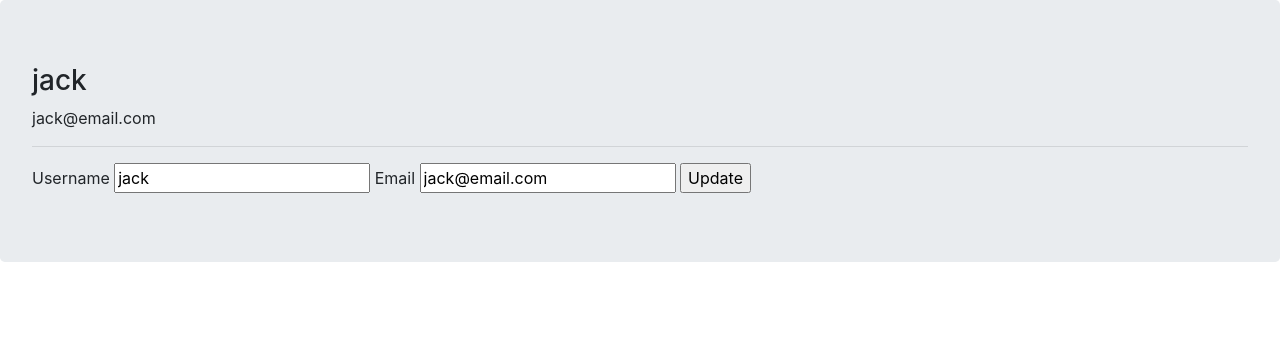
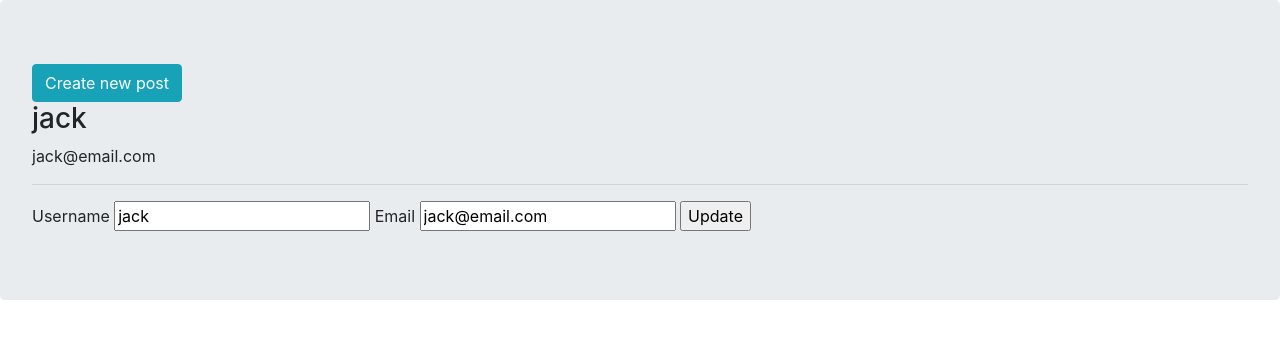
Before and after one commit to amirbigg/flask-blog-course, a Flask app: page /profile in a window 1280 px wide. Shown: the part 56-395 px from the top of the page. Run offline with Flask 2, Linux system fonts and the light colour scheme; a user stored in the database is signed in; some libraries are stand-ins or nearby versions.

Commit message:
add ep14

```diff
--- a/blog/forms.py
+++ b/blog/forms.py
@@ -1,5 +1,5 @@
 from flask_wtf import FlaskForm
-from wtforms import StringField, PasswordField, BooleanField
+from wtforms import StringField, PasswordField, BooleanField, TextAreaField
 from wtforms.validators import DataRequired, Length, Email, EqualTo, ValidationError
 from blog.models import User
 from flask_login import current_user
@@ -43,3 +43,8 @@ class UpdateProfileForm(FlaskForm):
 			user = User.query.filter_by(email=email.data).first()
 			if user:
 				raise ValidationError('This email already exists')
+
+
+class PostForm(FlaskForm):
+	title = StringField('Title', validators=[DataRequired()])
+	content = TextAreaField('Content', validators=[DataRequired()])
--- a/blog/routes.py
+++ b/blog/routes.py
@@ -1,7 +1,7 @@
 from flask import render_template, redirect, url_for, flash, request
 from blog import app, db, bcrypt
-from blog.forms import RegistrationForm, LoginForm, UpdateProfileForm
-from blog.models import User
+from blog.forms import RegistrationForm, LoginForm, UpdateProfileForm, PostForm
+from blog.models import User, Post
 from flask_login import login_user, current_user, logout_user, login_required
 
 
@@ -58,3 +58,16 @@ def profile():
 		form.username.data = current_user.username
 		form.email.data = current_user.email
 	return render_template('profile.html', form=form)
+
+
+@app.route('/post/new', methods=['GET', 'POST'])
+@login_required
+def new_post():
+	form = PostForm()
+	if form.validate_on_submit():
+		post = Post(title=form.title.data, content=form.content.data, author=current_user)
+		db.session.add(post)
+		db.session.commit()
+		flash('post created', 'info')
+		return redirect(url_for('home'))
+	return render_template('create_post.html', form=form)
--- a/blog/templates/login.html
+++ b/blog/templates/login.html
@@ -6,6 +6,7 @@
         {{ form.csrf_token }}
         {{ form.email.label(class='form-control-label') }} {{ form.email(class='form-control') }}
         {{ form.password.label(class='form-control-label') }} {{ form.password(class='form-control') }}
+        {{ form.remember.label }} {{ form.remember }}<br/>
         <input type="submit" value="Login" class="btn btn-info">
     </form>
 {% endblock %}
--- a/blog/templates/profile.html
+++ b/blog/templates/profile.html
@@ -1,6 +1,7 @@
 {% extends 'base.html' %}
 
 {% block content %}
+    <a href="{{ url_for('new_post') }}" class="btn btn-info">Create new post</a>
     <h3>{{ current_user.username }}</h3>
     <p>{{ current_user.email }}</p><hr/>
 
```
Also changed, not shown: blog/templates/create_post.html (added, +10 -0 lines), blog.db.
